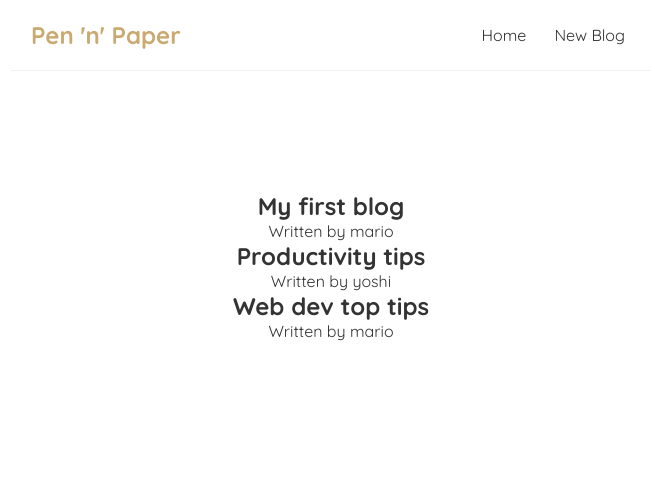
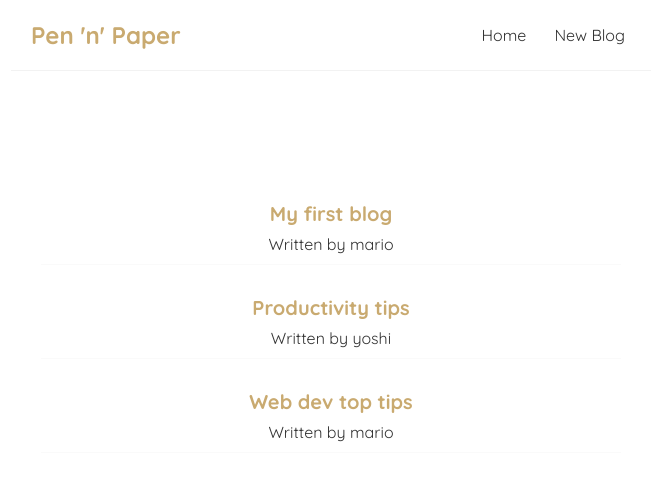
Before and after one commit to MattFLPe/blog-app, a React (Create React App) app: page / in a window 1280 px wide. Shown: the top 480 px of the page, without its empty margins (309-964 px from the left). Built offline with nearby package versions, Linux system fonts and the light colour scheme.

Commit message:
Add style

```diff
--- a/src/index.css
+++ b/src/index.css
@@ -39,3 +39,21 @@
   margin: 40px auto;
   padding: 20px;
 }
+
+.blog-preview {
+  padding: 10px 16px;
+  margin: 20px 0;
+  margin-left: 350px;
+  margin-right: 350px;
+  border-bottom: 1px solid #fafafa;
+}
+
+.blog-preview:hover {
+  box-shadow: 1px 3px 5px rgba(0,0,0,0.1);
+}
+
+.blog-preview h2 {
+  font-size: 20px;
+  color: #c9aa70;
+  margin-bottom: 8px;
+}
```
